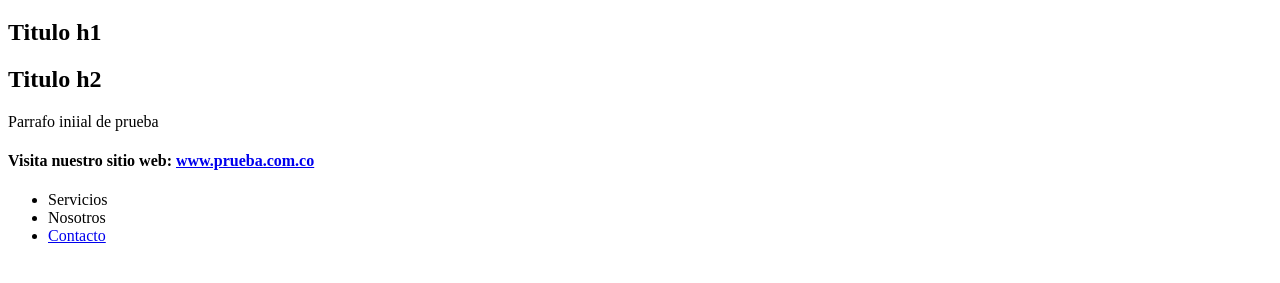
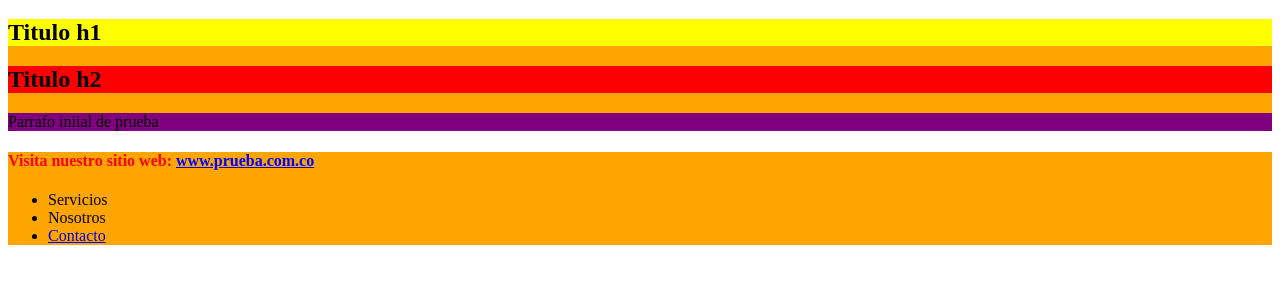
Before and after one commit to YeissonVirgues-SB/GitTest, a plain HTML site: page index.html in a window 1280 px wide. Shown: the part 61-344 px from the top of the page. Drawn offline with Linux system fonts and the light colour scheme; files that its build step writes are made by us from their sources.

Commit message:
se añaden estilos

```diff
--- /dev/null
+++ b/estilos.css
@@ -0,0 +1,24 @@
+footer {
+  background-color: orange;
+}
+footer h4 {
+  color: red;
+}
+footer h4 a {
+  color: blue;
+}
+
+section {
+  background: orange;
+}
+section h1 {
+  background: yellow;
+}
+section h2 {
+  background: red;
+}
+section p {
+  background: purple;
+}
+
+/*# sourceMappingURL=estilos.css.map */
--- a/index.html
+++ b/index.html
@@ -4,6 +4,7 @@
     <meta charset="UTF-8">
     <meta http-equiv="X-UA-Compatible" content="IE=edge">
     <meta name="viewport" content="width=device-width, initial-scale=1.0">
+    <link rel="stylesheet" href="css/estilos.css">
     <title>Document</title>
 </head>
 <body>
```
Also changed, not shown: mixin.css (added, +25 -0 lines), 2 other files.
